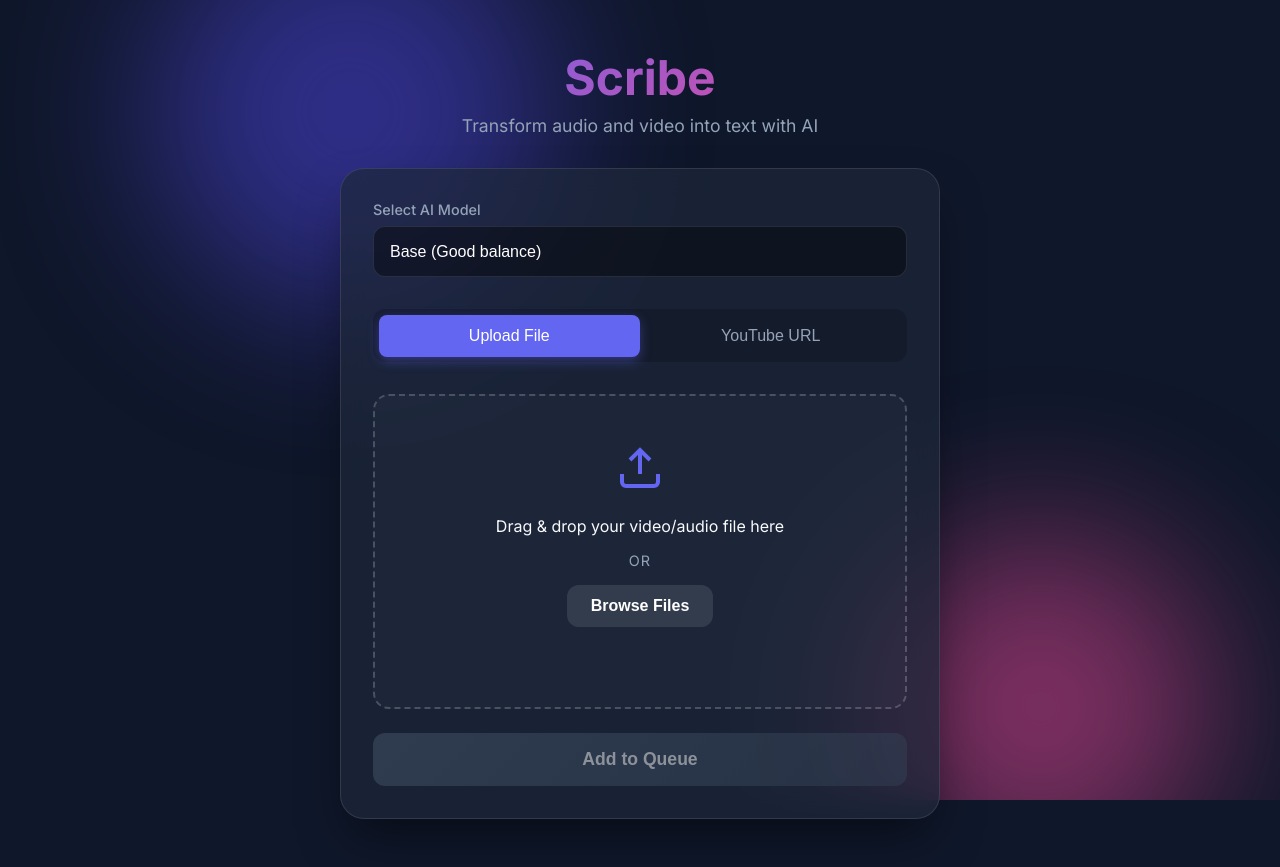
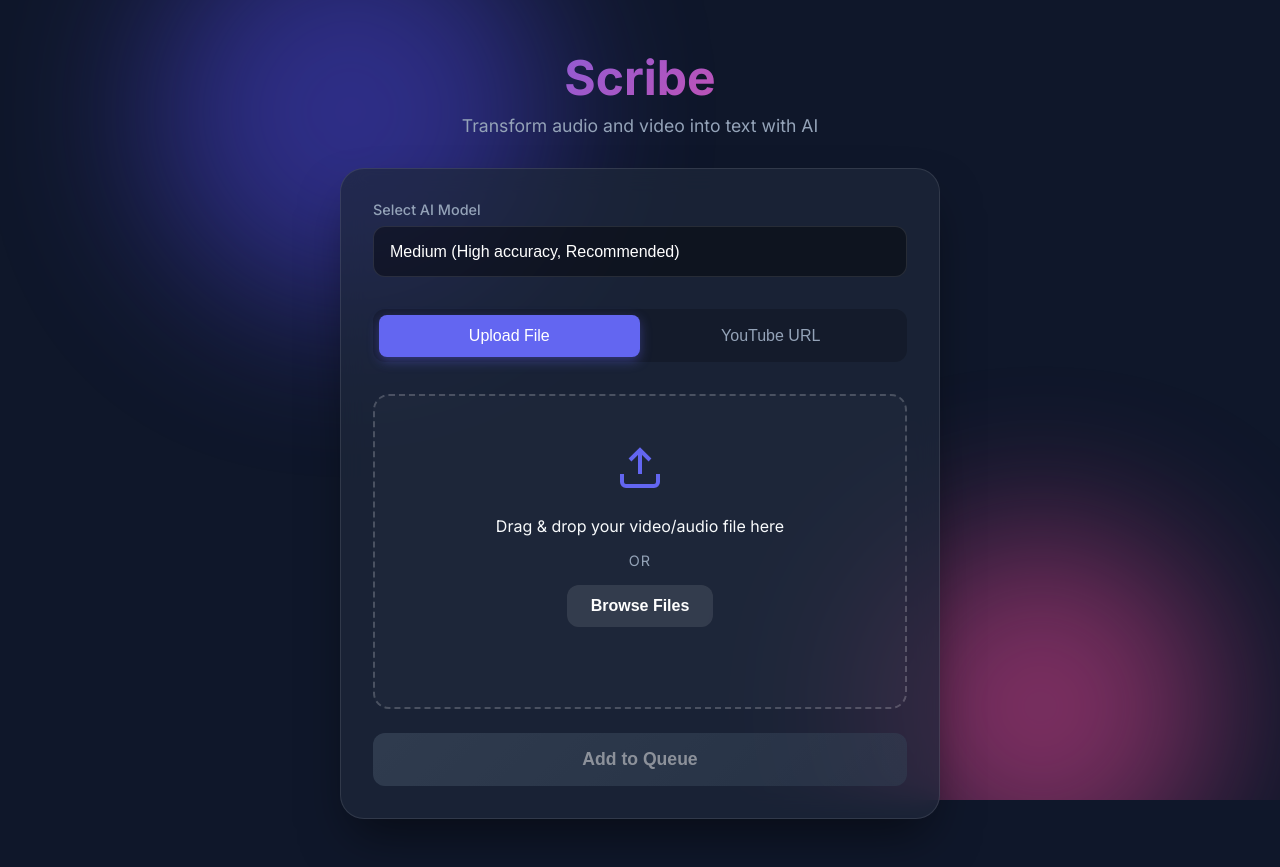
Before and after one commit to winnietheSUii/whisper-video-transcriber, a Flask app: page / in a window 1280 px wide. Run offline with Flask 3, Linux system fonts and the light colour scheme.

Commit message:
feat: unlock Large-v3 model and remove memory limit for powerful machines

```diff
--- a/templates/index.html
+++ b/templates/index.html
@@ -54,9 +54,11 @@
                 <label for="global-model">Select AI Model</label>
                 <select id="global-model" class="modern-select">
                     <option value="tiny">Tiny (Fastest, Smallest)</option>
-                    <option value="base" selected>Base (Good balance)</option>
-                    <option value="small">Small (Better accuracy, Recommended)</option>
-                    <option value="medium">Medium (High accuracy, High CPU)</option>
+                    <option value="base">Base (Good balance)</option>
+                    <option value="small">Small (Better accuracy)</option>
+                    <option value="medium" selected>Medium (High accuracy, Recommended)</option>
+                    <option value="large-v2">Large-V2 (Pro: Excellence)</option>
+                    <option value="large-v3">Large-V3 (God-tier: Takes ~6GB RAM, but perfect grammar)</option>
                 </select>
             </div>
 
```
Also changed, not shown: docker-compose.yml (+5 -4 lines).
